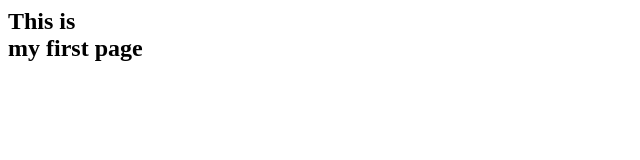
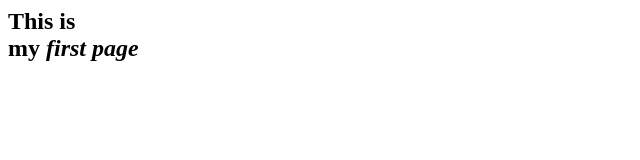
Before and after one commit to kirillon/ok, a plain HTML site: page index.html in a window 1280 px wide. Shown: the full height of the page, 0-640 px from the left. Drawn offline with Linux system fonts and the light colour scheme.

Commit message:
Update index.html

```diff
--- a/index.html
+++ b/index.html
@@ -2,6 +2,6 @@
 <head><title>page</title>
 </head>
 <body>
-<h2>This is<br> my first page</h2>
+<h2><p ali9n = "center">This is<br> my <i>first<i> page</p></h2>
 </body>
 </html>
```
